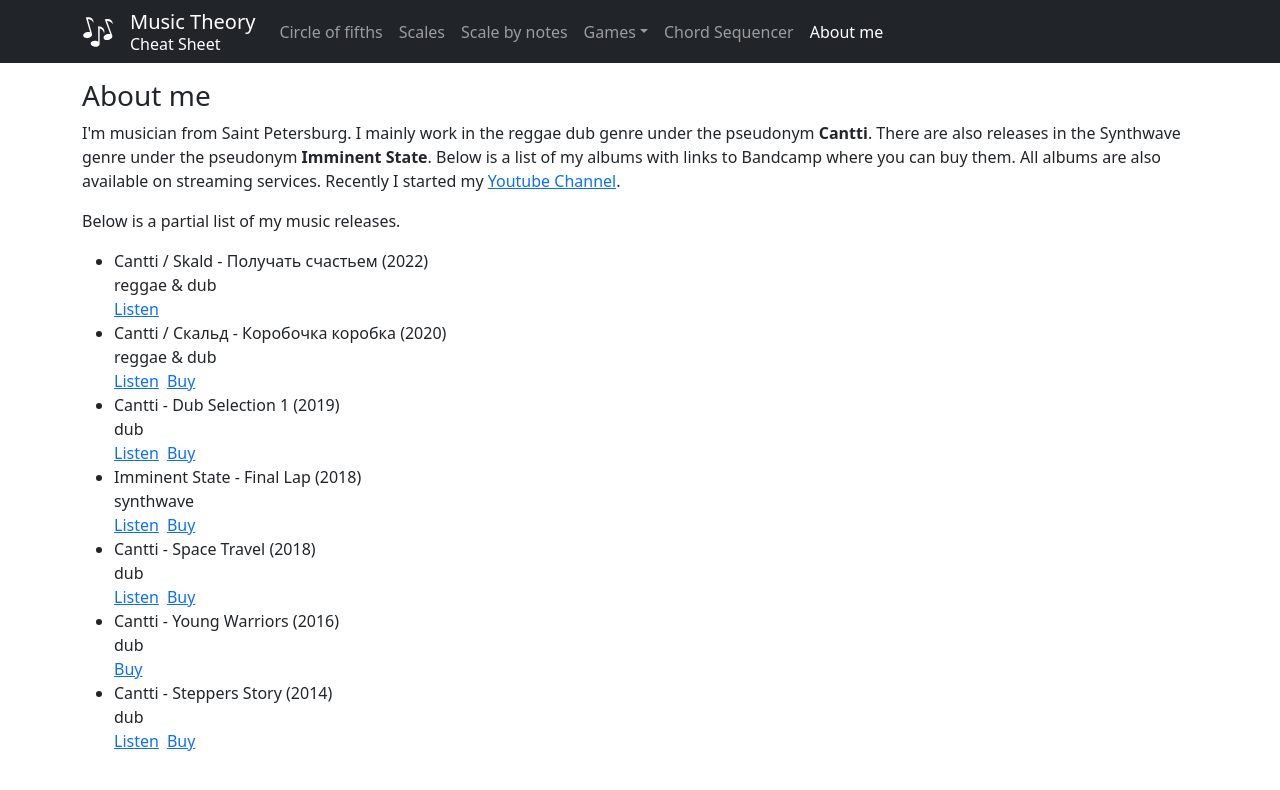
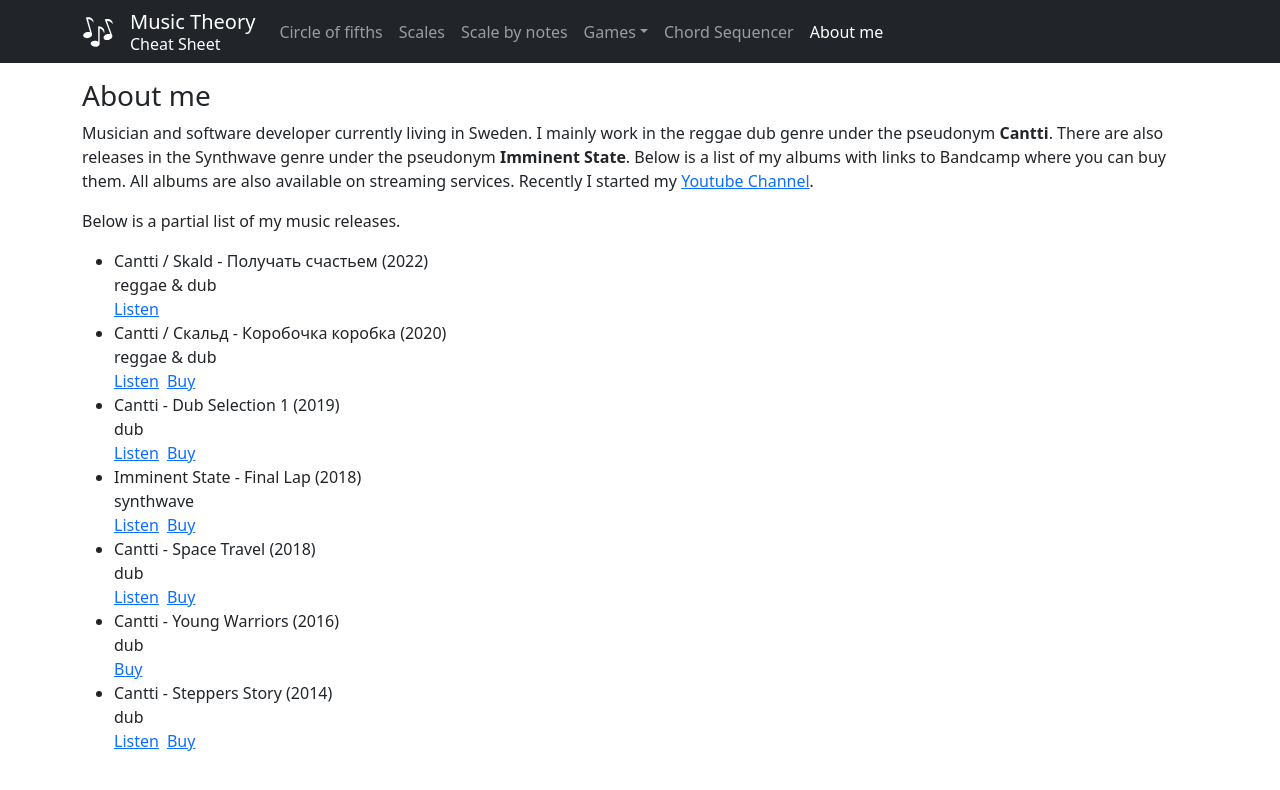
Before and after one commit to cantti/music-theory-cheat-sheet, a React (Vite) app: page /discography in a window 1280 px wide. Shown: the top 790 px of the page. Built offline with nearby package versions, Linux system fonts and the light colour scheme; no server answers.

Commit message:
update about page

```diff
--- a/src/components/AboutMe.tsx
+++ b/src/components/AboutMe.tsx
@@ -6,12 +6,12 @@ export const AboutMe = () => {
         <>
             <h3>About me</h3>
             <p>
-                I'm musician from Saint Petersburg. I mainly work in the reggae
-                dub genre under the pseudonym <b>Cantti</b>. There are also
-                releases in the Synthwave genre under the pseudonym{' '}
-                <b>Imminent State</b>. Below is a list of my albums with links
-                to Bandcamp where you can buy them. All albums are also
-                available on streaming services. Recently I started my{' '}
+                Musician and software developer currently living in Sweden. I
+                mainly work in the reggae dub genre under the pseudonym{' '}
+                <b>Cantti</b>. There are also releases in the Synthwave genre
+                under the pseudonym <b>Imminent State</b>. Below is a list of my
+                albums with links to Bandcamp where you can buy them. All albums
+                are also available on streaming services. Recently I started my{' '}
                 <a
                     href="https://www.youtube.com/channel/UCS26LO1Y8E8ACgkgv7sOd7A"
                     rel="noreferrer"
@@ -53,7 +53,7 @@ export const AboutMe = () => {
                                 )}
                             </div>
                         </li>
-                    )
+                    ),
                 )}
             </ul>
         </>
```
